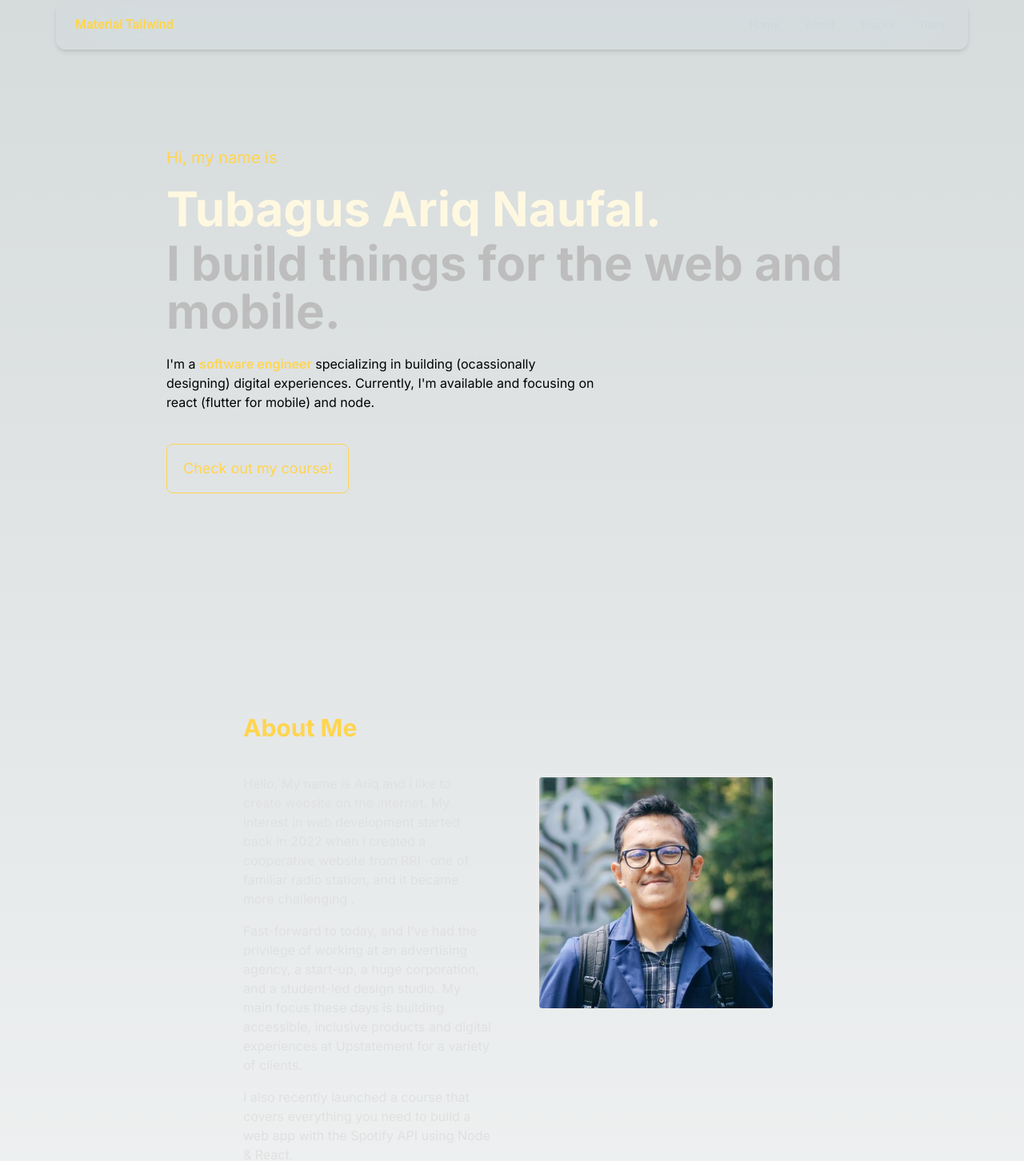
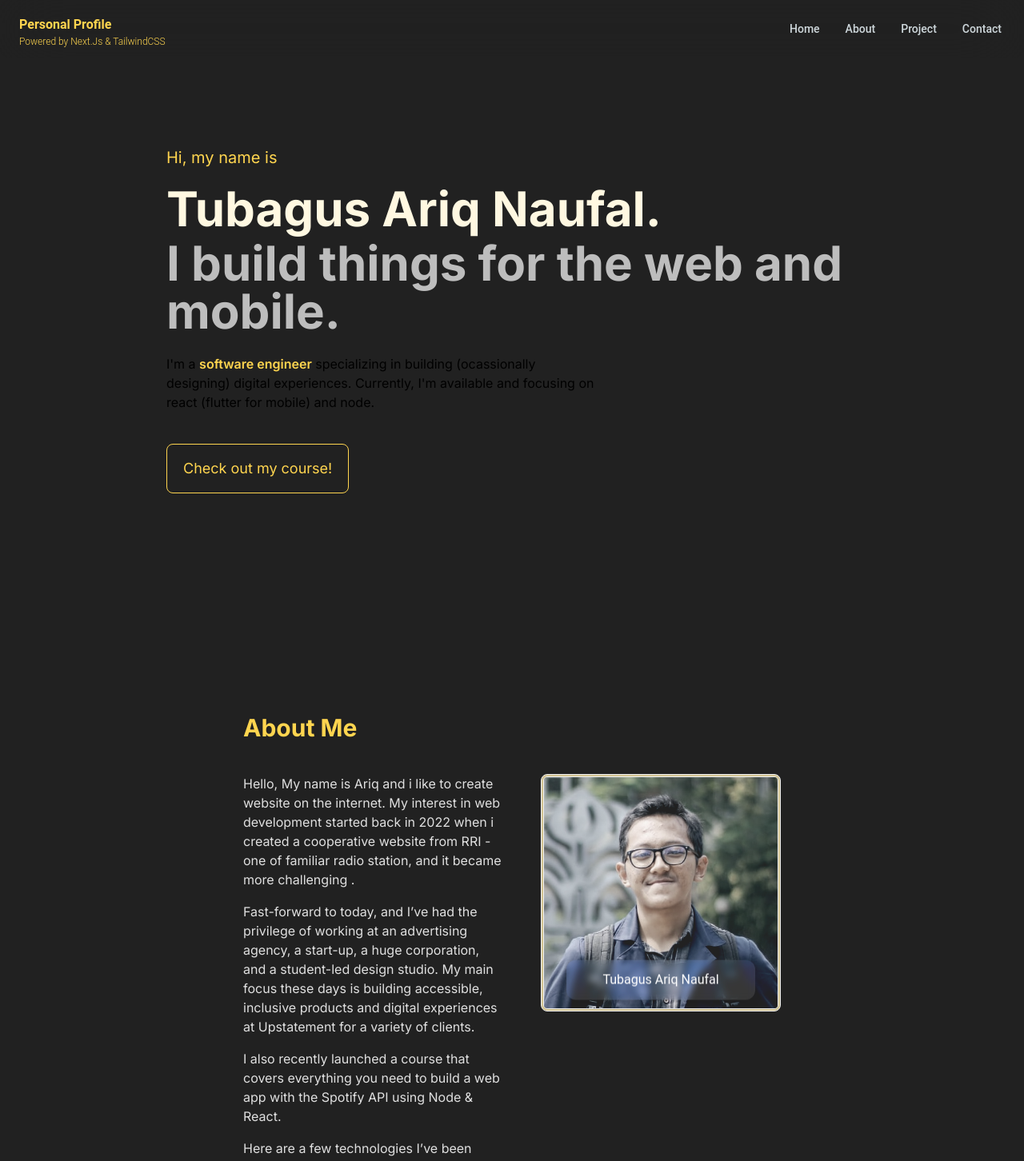
Before and after one commit to ariqtb/myportfolio-beta, a Next.js app: page / in a window 1280 px wide. Shown: the top 1452 px of the page at 80% size. Built offline with nearby package versions, Linux system fonts and the light colour scheme.

Commit message:
bug fix and add detail

```diff
--- a/src/app/page.tsx
+++ b/src/app/page.tsx
@@ -7,7 +7,7 @@ import Workedat from "@/components/workedat";
 
 export default function Home() {
   return (
-    <main className="flex flex-col overflow-x-hidden min-h-screen items-center px-10 sm:px-10 md:px-8 lg:px-36">
+    <main className="flex flex-col overflow-x-hidden min-h-screen items-center px-10 sm:px-10 md:px-8 lg:px-36 bg-gray-900">
       <Header />
       <Banner2 />
       <About />
--- a/src/components/aboutme.tsx
+++ b/src/components/aboutme.tsx
@@ -1,18 +1,22 @@
 "use client";
 import dynamic from "next/dynamic";
-// import ScrollReveal from "../styles/scrollreveal/scrollReveal";
+import Image from "next/image";
+import { Typography } from "@material-tailwind/react";
 
 const ScrollReveal = dynamic(
   () => {
     return import("../styles/scrollreveal/scrollReveal");
   },
-  {ssr: false}
-)
+  { ssr: false }
+);
 
 export default function About() {
   return (
     <>
-      <section id="About" className="flex flex-col sm:flex-row min-h-screen max-w-screen-lg sm:mx-auto xl:mx-40 py-20">
+      <section
+        id="About"
+        className="flex flex-col sm:flex-row min-h-screen max-w-screen-lg sm:mx-auto xl:mx-40 py-20"
+      >
         <ScrollReveal style={{}}>
           <h2 className="w-full flex font-bold text-3xl text-amber-300 mb-10 mt-3">
             About Me
@@ -51,13 +55,28 @@ export default function About() {
               </ul>
               <h1>Second section!</h1>
             </div>
-            <div className="w-full flex flex-col  self-center sm:self-start place-items-center left-0  right-0 top-0 bottom-0 max-w-80">
-                <img
-                  className="flex border-4 rounded-lg border-double align-middle "
+            <div className="w-full flex flex-col self-center sm:self-start place-items-center left-0 right-0 top-0 bottom-0 max-w-fit hover:-translate-y-1.5 transition-transform duration-300">
+              <figure className="relative h-96 w-full">
+                <Image
+                  className="flex border-4 rounded-lg border-double align-middle hover:scale-100 bg-[#ffd54f]/90 grayscale-[60%] mix-blend-lighten hover:grayscale-[10%] transition-all duration-100"
                   src={"/img/profile.jpg"}
+                  alt="closeup_photo"
                   width={300}
                   height={300}
                 />
+                <figcaption className="absolute justify-center bottom-16 left-2/4 flex w-[calc(100%-4rem)] -translate-y-3/4 -translate-x-2/4 rounded-xl bg-white/10 py-3 px-2 shadow-lg shadow-black/5 saturate-200 backdrop-blur-sm">
+                  <Typography
+                    variant="h6"
+                    color="white"
+                    className="flex items-center font-normal"
+                    placeholder={undefined}
+                    onPointerEnterCapture={undefined}
+                    onPointerLeaveCapture={undefined}
+                  >
+                    Tubagus Ariq Naufal
+                  </Typography>
+                </figcaption>
+              </figure>
             </div>
           </div>
         </ScrollReveal>
--- a/src/components/banner2.tsx
+++ b/src/components/banner2.tsx
@@ -1,21 +1,39 @@
+"use client";
 export default function Banner2() {
   return (
     <>
-      <section id="#Banner" className="flex flex-col justify-center min-h-screen sm:mx-4 md:mx-16">
+      <section
+        id="#top"
+        className="flex flex-col justify-center min-h-screen sm:mx-4 md:mx-16 "
+      >
         {/* <div className="w-4/5 min-h-fit pt-10 py-2 px-0 m-0"> */}
         <h2 className="text-xl pb-5 text-amber-300">Hi, my name is</h2>
         {/* <div className="py-2 font-bold"> */}
-            <h1 className="w-fit text-4xl sm:text-4xl md:text-5xl lg:text-6xl font-bold text-amber-50">Tubagus Ariq Naufal.</h1>
-            <h1 className="w-fit mt-0 sm:mt-2 text-4xl sm:text-4xl md:text-5xl lg:text-6xl text-gray-400 font-bold">I build things for the web and mobile.</h1>
+        <h1 className="w-fit text-4xl sm:text-4xl md:text-5xl lg:text-6xl font-bold text-amber-50">
+          Tubagus Ariq Naufal.
+        </h1>
+        <h1 className="w-fit mt-0 sm:mt-2 text-4xl sm:text-4xl md:text-5xl lg:text-6xl text-gray-400 font-bold">
+          I build things for the web and mobile.
+        </h1>
         {/* </div> */}
         <div className="w-full">
           <h2 className="max-w-screen-sm mt-6 text-l">
-              I&apos;m a <a href="#" className="font-semibold text-amber-300 hover:text-amber-600 transition-colors">software engineer</a> specializing in building (ocassionally
-              designing) digital experiences. Currently, I&apos;m available and
-              focusing on react (flutter for mobile) and node.
+            I&apos;m a{" "}
+            <a
+              href="#"
+              className="font-semibold text-amber-300 hover:text-amber-600 transition-colors"
+            >
+              software engineer
+            </a>{" "}
+            specializing in building (ocassionally designing) digital
+            experiences. Currently, I&apos;m available and focusing on react
+            (flutter for mobile) and node.
           </h2>
         </div>
-          <a href="#" className="flex w-fit border rounded-lg font-mono p-2 sm:p-4 px-2 sm:px-5 mt-10 border-amber-300 text-amber-300 hover:text-white hover:border-white transition-colors">
+        <a
+          href="#"
+          className="flex w-fit border rounded-lg font-mono p-2 sm:p-4 px-2 sm:px-5 mt-10 border-amber-300 text-amber-300 hover:text-white hover:border-white transition-colors"
+        >
           <h2 className="text-sm sm:text-lg font-normal">
             Check out my course!
           </h2>
--- a/src/components/header.tsx
+++ b/src/components/header.tsx
@@ -25,7 +25,7 @@ function NavList() {
         onPointerLeaveCapture={undefined}
       >
         <a
-          href="#Banner"
+          href="#top"
           className="flex items-center text-blue-gray-100 hover:text-amber-300 transition-colors"
         >
           Home
@@ -60,7 +60,7 @@ function NavList() {
           href="#"
           className="flex items-center text-blue-gray-100 hover:text-amber-300 transition-colors"
         >
-          Blocks
+          Project
         </a>
       </Typography>
       <Typography
@@ -76,7 +76,7 @@ function NavList() {
           href="#"
           className="flex items-center text-blue-gray-100 hover:text-amber-300 transition-colors"
         >
-          Docs
+          Contact
         </a>
       </Typography>
     </ul>
@@ -97,25 +97,59 @@ export default function Header() {
     };
   }, []);
 
+  // const scrollNavbar = () => {
+  const [show, setShow] = useState(true);
+  const [lastScrollY, setLastScrollY] = useState(0);
+
+  const controlNavbar = () => {
+    if (typeof window !== "undefined") {
+      if (window.scrollY > lastScrollY) {
+        setShow(false);
+      } else {
+        setShow(true);
+      }
+
+      setLastScrollY(window.scrollY);
+    }
+  };
+
+  useEffect(() => {
+    if (typeof window !== "undefined") {
+      window.addEventListener("scroll", controlNavbar);
+
+      return () => {
+        window.removeEventListener("scroll", controlNavbar);
+      };
+    }
+  }, [lastScrollY]);
+
+  // }
+
   return (
     <>
       <Navbar
-        className="fixed mx-auto max-w-screen-xl px-6 py-3 bg-transparent border-0"
+        className={`${
+          show ? "-translate-y-0" : "-translate-y-full"
+        } fixed mx-auto max-w-screen-full px-6 py-3 bg-transparent shadow-none border-0 transform z-[999] transition-transform duration-300`}
         placeholder={undefined}
         onPointerEnterCapture={undefined}
         onPointerLeaveCapture={undefined}
       >
         <div className="flex items-center justify-between text-amber-300">
+          {/* <div className="flex flex-col "> */}
           <Typography
             as="a"
             href="#"
             variant="h6"
-            className="mr-4 cursor-pointer py-1.5"
+            className="mr-4 cursor-pointer pt-1.5"
             placeholder={undefined}
             onPointerEnterCapture={undefined}
             onPointerLeaveCapture={undefined}
           >
-            Material Tailwind
+            <div className="flex flex-col">
+              <span className="w-fit">Personal Profile</span>
+              <span className="w-fit font-light text-xs">Powered by Next.Js & TailwindCSS</span>
+            </div>
           </Typography>
           <div className="hidden lg:block">
             <NavList />
```
Lines whose indentation alone changed are shown as unchanged.
